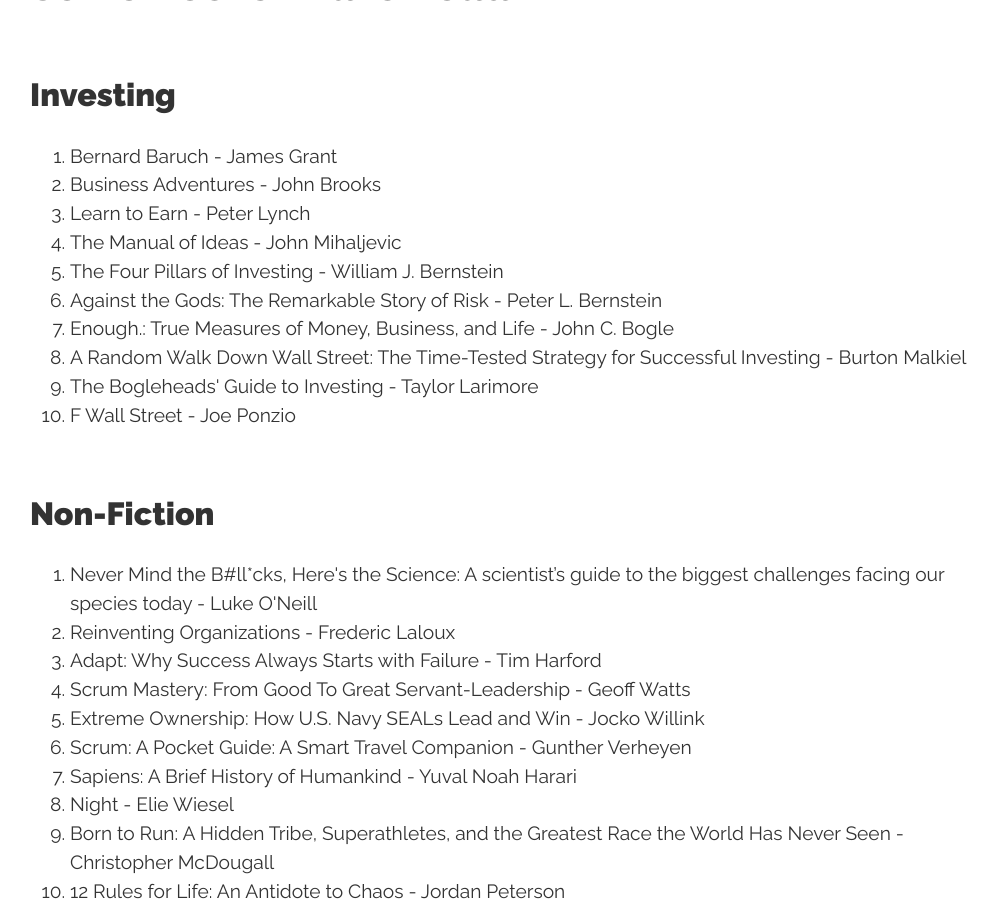
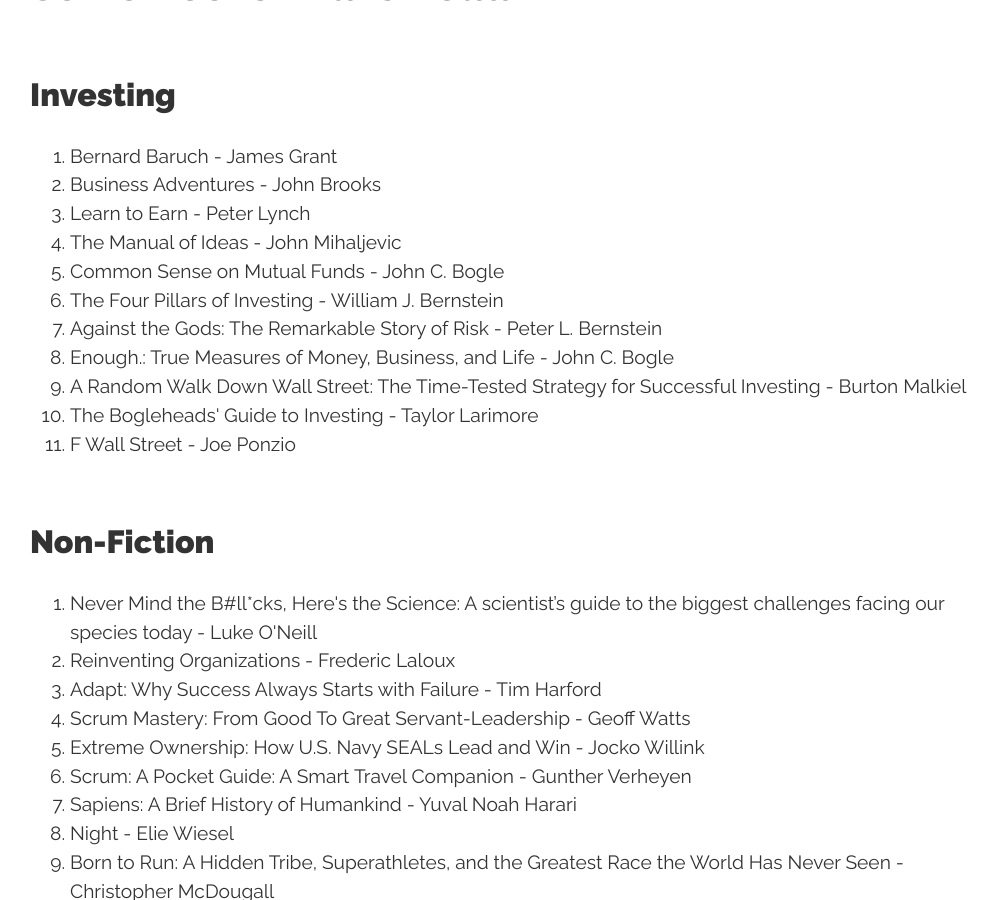
Before and after one commit to conanmercer/conanmercer.github.io, a Jekyll site: the page built from books.html, in a window 1280 px wide and 900 px high, scrolled down 497 px. Shown: the whole window, without its empty margins (130-1128 px from the left). Built offline with Jekyll 4.4.1, drawn with Linux system fonts in a browser that asks for light colours; nearby versions of some CDN libraries; some web fonts are replaced.

Commit message:
-add, new book

```diff
--- a/books.html
+++ b/books.html
@@ -10,6 +10,7 @@
   <li>Business Adventures - John Brooks</li>
   <li>Learn to Earn - Peter Lynch </li>
   <li>The Manual of Ideas - John Mihaljevic </li>
+  <li>Common Sense on Mutual Funds - John C. Bogle </li>
   <li>The Four Pillars of Investing - William J. Bernstein </li>
   <li>Against the Gods: The Remarkable Story of Risk - Peter L. Bernstein </li>
   <li>Enough.: True Measures of Money, Business, and Life - John C. Bogle </li>
```
